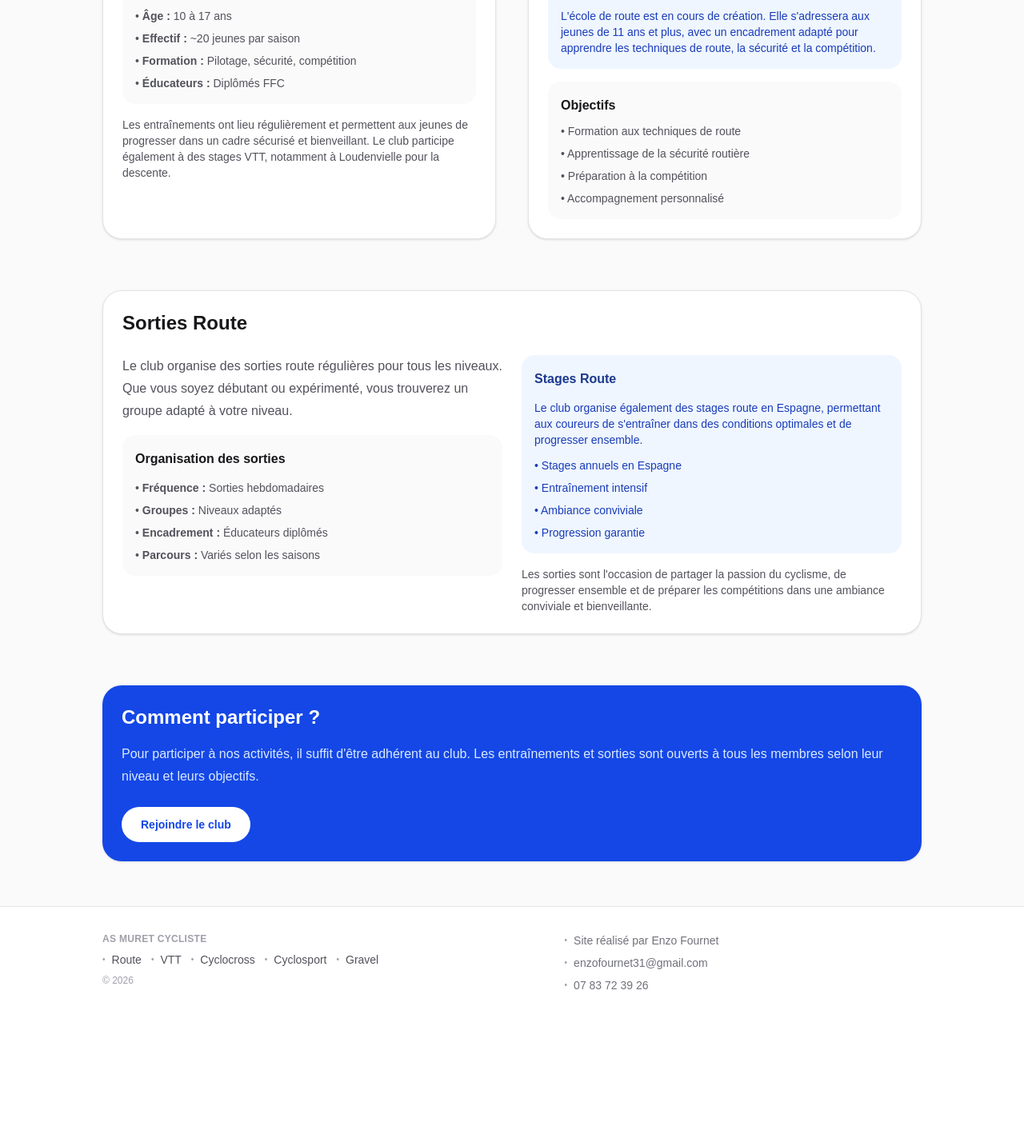
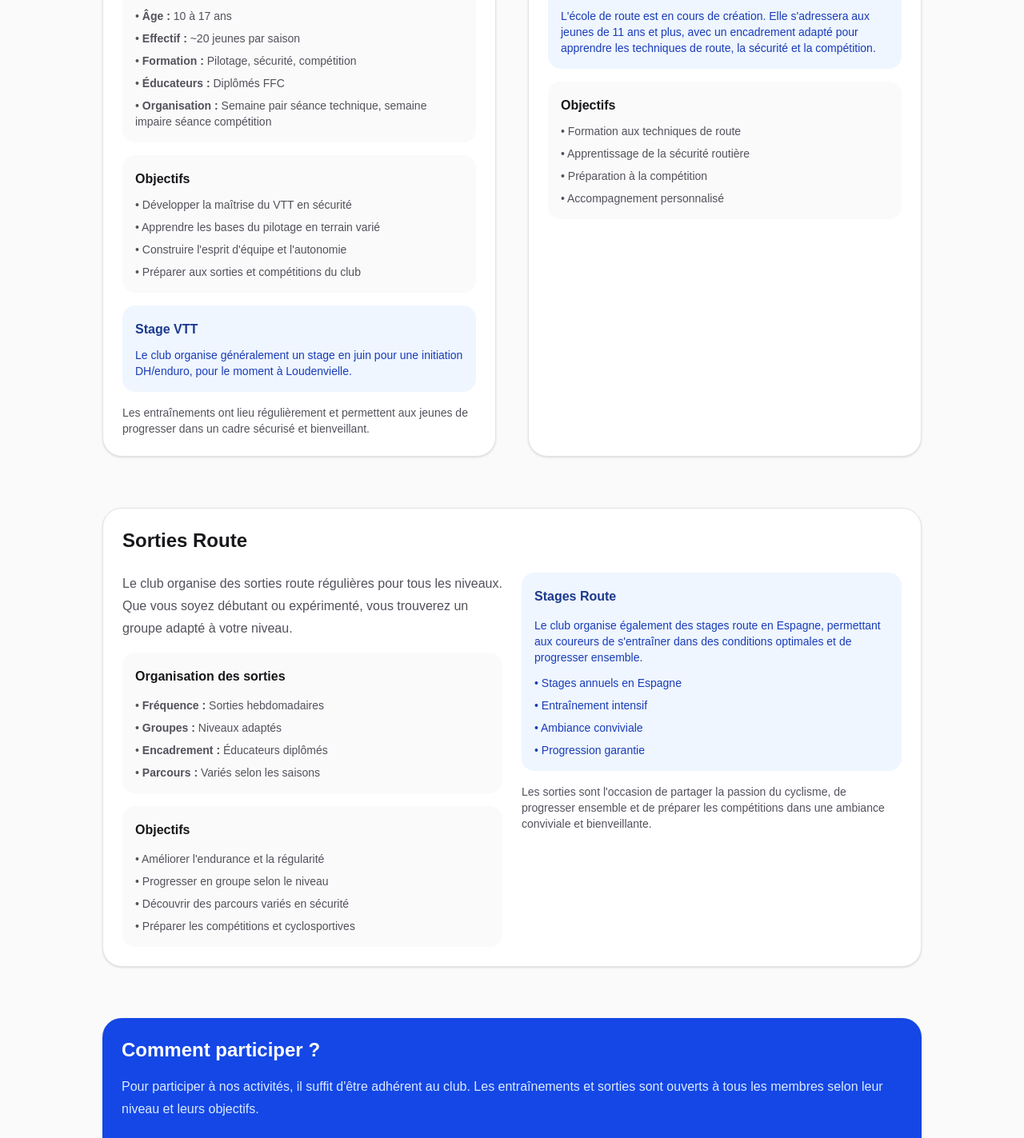
Before and after one commit to enzofrnt/AS-Muret, a Next.js app: page /activites in a window 1280 px wide. Shown: the part 600-2023 px from the top of the page at 80% size. Before the commit the page ends 1874 px from the top, so only its background shows below. Built offline with nearby package versions, Linux system fonts and the light colour scheme; no server answers.

Commit message:
Update activity info, contact email, and form validation
Enhanced the activities page with more detailed objectives and organization info. Updated the contact email in the site footer. Made the age field required in the join form. No functional changes to the homepage; only code reordering.

```diff
--- a/src/app/activites/page.tsx
+++ b/src/app/activites/page.tsx
@@ -30,7 +30,7 @@ export default function ActivitesPage(props: any) {
             <div className="mt-4 space-y-4 text-base leading-7 text-zinc-600">
               <p>
                 L&apos;école VTT de l&apos;AS Muret Cycliste accueille chaque année
-                environ 20 jeunes de 10 à 17 ans. Nos éducateurs diplômés FFC
+                environ 20 jeunes de 10 à tant que c&apos;est possible. Nos éducateurs diplômés FFC
                 forment les jeunes aux bases du pilotage, de la sécurité et de
                 la compétition.
               </p>
@@ -43,13 +43,30 @@ export default function ActivitesPage(props: any) {
                   <li>• <strong>Effectif :</strong> ~20 jeunes par saison</li>
                   <li>• <strong>Formation :</strong> Pilotage, sécurité, compétition</li>
                   <li>• <strong>Éducateurs :</strong> Diplômés FFC</li>
+                  <li>• <strong>Organisation :</strong> Semaine pair séance technique, semaine impaire séance compétition</li>
                 </ul>
+              </div>
+              <div className="rounded-2xl bg-zinc-50 p-4">
+                <h3 className="mb-2 font-semibold text-zinc-900">
+                  Objectifs
+                </h3>
+                <ul className="space-y-2 text-sm">
+                  <li>• Développer la maîtrise du VTT en sécurité</li>
+                  <li>• Apprendre les bases du pilotage en terrain varié</li>
+                  <li>• Construire l&apos;esprit d&apos;équipe et l&apos;autonomie</li>
+                  <li>• Préparer aux sorties et compétitions du club</li>
+                </ul>
+              </div>
+              <div className="rounded-2xl bg-blue-50 p-4">
+                <h3 className="mb-2 font-semibold text-blue-900">Stage VTT</h3>
+                <p className="text-sm text-blue-800">
+                  Le club organise généralement un stage en juin pour une
+                  initiation DH/enduro, pour le moment à Loudenvielle.
+                </p>
               </div>
               <p className="text-sm">
                 Les entraînements ont lieu régulièrement et permettent aux jeunes
-                de progresser dans un cadre sécurisé et bienveillant. Le club
-                participe également à des stages VTT, notamment à Loudenvielle
-                pour la descente.
+                de progresser dans un cadre sécurisé et bienveillant.
               </p>
             </div>
           </div>
@@ -109,6 +126,17 @@ export default function ActivitesPage(props: any) {
                   <li>• <strong>Parcours :</strong> Variés selon les saisons</li>
                 </ul>
               </div>
+              <div className="rounded-2xl bg-zinc-50 p-4">
+                <h3 className="mb-3 font-semibold text-zinc-900">
+                  Objectifs
+                </h3>
+                <ul className="space-y-2 text-sm">
+                  <li>• Améliorer l&apos;endurance et la régularité</li>
+                  <li>• Progresser en groupe selon le niveau</li>
+                  <li>• Découvrir des parcours variés en sécurité</li>
+                  <li>• Préparer les compétitions et cyclosportives</li>
+                </ul>
+              </div>
             </div>
             <div className="space-y-4 text-base leading-7 text-zinc-600">
               <div className="rounded-2xl bg-blue-50 p-4">
--- a/src/app/page.tsx
+++ b/src/app/page.tsx
@@ -196,29 +196,6 @@ export default function Home(props: any) {
           </div>
         </section>
 
-        <section className="grid gap-10 lg:grid-cols-[1fr_1fr]">
-          <div className="rounded-3xl bg-white p-6 shadow-sm">
-            <h2 className="text-2xl font-semibold">Un club actif et compétitif</h2>
-            <p className="mt-4 text-base leading-7 text-zinc-600">
-              Présent sur les compétitions route, cyclocross et VTT, le club
-              aligne en moyenne 10 coureurs par course avec plus de 100 courses
-              FFC par an en Occitanie et en France.
-            </p>
-            <p className="mt-4 text-base leading-7 text-zinc-600">
-              L&apos;ASMC participe aux coupes nationales, aux championnats régionaux
-              et aux courses départementales, avec de nombreux podiums.
-            </p>
-          </div>
-          <div className="rounded-3xl border border-zinc-200 bg-white p-6 shadow-sm">
-            <h2 className="text-2xl font-semibold">Évènements & stages</h2>
-            <ul className="mt-4 space-y-2 text-sm text-zinc-600">
-              {events.map((event) => (
-                <li key={event}>• {event}</li>
-              ))}
-            </ul>
-          </div>
-        </section>
-
         <section className="rounded-3xl border border-zinc-200 bg-white p-6 shadow-sm">
           <div className="flex items-center justify-between gap-4">
             <div>
@@ -255,6 +232,29 @@ export default function Home(props: any) {
                 </button>
               </div>
             ))}
+          </div>
+        </section>
+
+        <section className="grid gap-10 lg:grid-cols-[1fr_1fr]">
+          <div className="rounded-3xl bg-white p-6 shadow-sm">
+            <h2 className="text-2xl font-semibold">Un club actif et compétitif</h2>
+            <p className="mt-4 text-base leading-7 text-zinc-600">
+              Présent sur les compétitions route, cyclocross et VTT, le club
+              aligne en moyenne 10 coureurs par course avec plus de 100 courses
+              FFC par an en Occitanie et en France.
+            </p>
+            <p className="mt-4 text-base leading-7 text-zinc-600">
+              L&apos;ASMC participe aux coupes nationales, aux championnats régionaux
+              et aux courses départementales, avec de nombreux podiums.
+            </p>
+          </div>
+          <div className="rounded-3xl border border-zinc-200 bg-white p-6 shadow-sm">
+            <h2 className="text-2xl font-semibold">Évènements & stages</h2>
+            <ul className="mt-4 space-y-2 text-sm text-zinc-600">
+              {events.map((event) => (
+                <li key={event}>• {event}</li>
+              ))}
+            </ul>
           </div>
         </section>
 
--- a/src/app/rejoindre/page.tsx
+++ b/src/app/rejoindre/page.tsx
@@ -460,13 +460,14 @@ export default function RejoindrePage() {
                               htmlFor={`participant-age-${participant.id}`}
                               className="block text-sm font-medium text-zinc-700"
                             >
-                              Âge
+                              Âge *
                             </label>
                             <input
                               type="number"
                               id={`participant-age-${participant.id}`}
                               min="1"
                               max="120"
+                              required
                               value={participant.age}
                               onChange={(event) =>
                                 handleParticipantChange(
--- a/src/components/SiteFooter.tsx
+++ b/src/components/SiteFooter.tsx
@@ -34,14 +34,8 @@ export default function SiteFooter() {
           </div>
           <div className="flex items-center gap-2">
             <span className="text-[10px] text-zinc-400">•</span>
-            <a href="mailto:enzofournet31@gmail.com" className="hover:text-zinc-600">
-              enzofournet31@gmail.com
-            </a>
-          </div>
-          <div className="flex items-center gap-2">
-            <span className="text-[10px] text-zinc-400">•</span>
-            <a href="tel:+33783723926" className="hover:text-zinc-600">
-              07 83 72 39 26
+            <a href="mailto:contact@enzo-frnt.fr" className="hover:text-zinc-600">
+              contact@enzo-frnt.fr
             </a>
           </div>
         </div>
```
